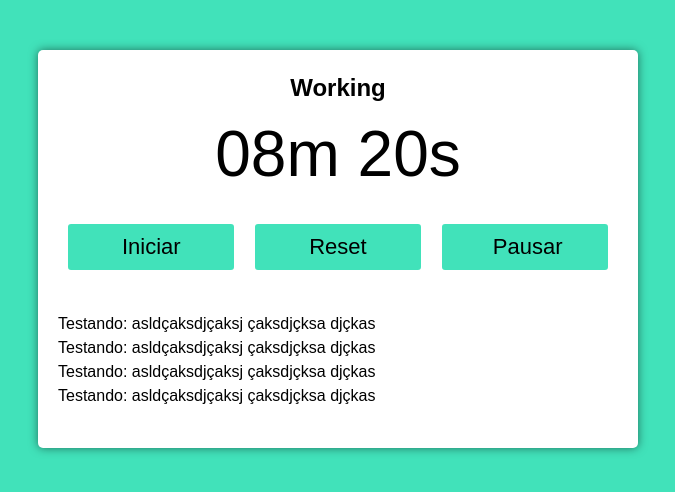
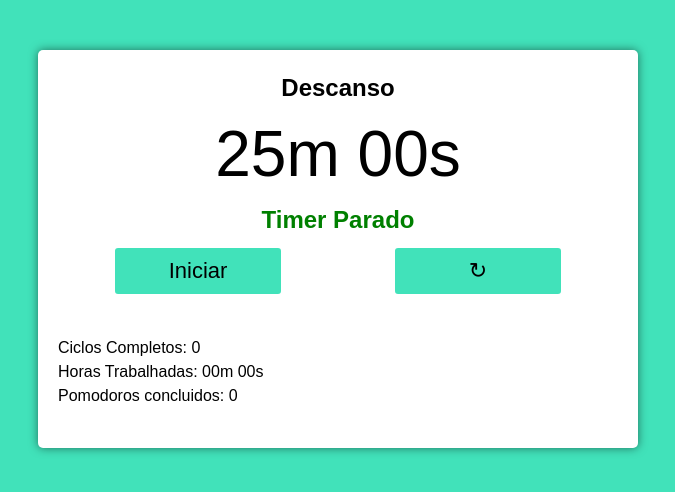
Before and after one commit to rodriguesrafaelm/pomodoro-typescript, a React (Create React App) app: page / in a window 1280 px wide. Shown: the top 492 px of the page, without its empty margins (302-977 px from the left). Built offline with nearby package versions, Linux system fonts and the light colour scheme.

Commit message:
first working version

```diff
--- a/src/App.tsx
+++ b/src/App.tsx
@@ -5,10 +5,10 @@ function App(): JSX.Element {
   return (
     <div className="container">
       <PomodoroTimer
-        pomodoroTime={500}
-        shortRestTime={50}
-        longRestTime={100}
-        cycles={0}
+        pomodoroTime={1500}
+        shortRestTime={300}
+        longRestTime={900}
+        cycles={4}
       />
     </div>
   );
--- a/src/components/pomodoro-timer.tsx
+++ b/src/components/pomodoro-timer.tsx
@@ -1,7 +1,15 @@
 import React, { useEffect } from 'react';
 import { useInterval } from '../hooks/useInterval';
+import { secondsToTime } from '../utils/seconds-to-time';
 import { Button } from './button';
 import { Timer } from './main-timer';
+// eslint-disable-next-line @typescript-eslint/no-var-requires
+const bellStart = require('../sounds/src_sounds_bell-start.mp3');
+// eslint-disable-next-line @typescript-eslint/no-var-requires
+const bellFinish = require('../sounds/src_sounds_bell-finish.mp3');
+
+const audioStartWorking = new Audio(bellStart);
+const audioStopWorking = new Audio(bellFinish);
 
 interface Props {
   pomodoroTime: number;
@@ -14,6 +22,15 @@ export function PomodoroTimer(props: Props) {
   const [mainTime, setMainTime] = React.useState(props.pomodoroTime);
   const [timeCounting, setTimeCounting] = React.useState(false);
   const [working, setWorking] = React.useState(false);
+  const [resting, setResting] = React.useState(false);
+  const [cyclesQtdManager, setCyclesQtdManager] = React.useState(
+    new Array(props.cycles - 1).fill(true),
+  );
+
+  const [completedCycles, setCompletedCycles] = React.useState(0);
+  const [fullWorkingTime] = React.useState(0);
+  const [numberOfPomodoros, setNumberOfPomodoros] = React.useState(0);
+
   useInterval(
     () => {
       setMainTime(mainTime - 1);
@@ -21,36 +38,78 @@ export function PomodoroTimer(props: Props) {
     timeCounting ? 1000 : null,
   );
 
-  useEffect(() => {
-    if (working) return document.body.classList.add('working');
-    return document.body.classList.remove('working');
-  });
-
   const configureWork = () => {
     setTimeCounting(true);
     setWorking(true);
+    setResting(false);
+    setMainTime(props.pomodoroTime);
+    audioStartWorking.play();
   };
 
-  const pauseWork = () => {
-    setTimeCounting(false);
+  const configureRest = (long: boolean) => {
+    setTimeCounting(true);
     setWorking(false);
+    setResting(true);
+
+    if (long) {
+      setMainTime(props.longRestTime);
+    } else {
+      setMainTime(props.shortRestTime);
+    }
+
+    audioStopWorking.play();
   };
+
+  useEffect(() => {
+    if (working) document.body.classList.add('working');
+    if (resting) document.body.classList.remove('working');
+    if (mainTime > 0) return;
+    if (working && cyclesQtdManager.length > 0) {
+      configureRest(false);
+      cyclesQtdManager.pop();
+    } else if (working && cyclesQtdManager.length == 0) {
+      configureRest(true);
+      setCyclesQtdManager(new Array(props.cycles - 1).fill(true));
+      setCompletedCycles(completedCycles + 1);
+    }
+    if (working) {
+      setNumberOfPomodoros(numberOfPomodoros + 1);
+    }
+    if (resting) configureWork();
+  }, [
+    working,
+    resting,
+    mainTime,
+    cyclesQtdManager,
+    numberOfPomodoros,
+    configureRest,
+    setCyclesQtdManager,
+    configureWork,
+    props.cycles,
+  ]);
 
   return (
     <div className="pomodoro">
-      <h2>Working</h2>
+      <h2>{working ? 'Trabalho' : 'Descanso'}</h2>
       <Timer mainTimer={mainTime} />
-
+      <h2 className="pause-message">{timeCounting ? '' : 'Timer Parado'}</h2>
       <div className="controls">
-        <Button text="Iniciar" onClick={() => configureWork()} />
-        <Button text="Reset" onClick={() => console.log('reset')} />
-        <Button text="Pausar" onClick={() => setTimeCounting(!timeCounting)} />
+        <Button
+          text="Iniciar"
+          className={working ? 'hidden' : ''}
+          onClick={() => configureWork()}
+        />
+        <Button
+          className={!working && !resting ? 'hidden' : ''}
+          text={timeCounting ? 'II' : '▷'}
+          onClick={() => setTimeCounting(!timeCounting)}
+        />
+        <Button text="↻" onClick={() => configureRest(false)} />
       </div>
       <div className="details">
-        <p>Testando: asldçaksdjçaksj çaksdjçksa djçkas</p>
-        <p>Testando: asldçaksdjçaksj çaksdjçksa djçkas</p>
-        <p>Testando: asldçaksdjçaksj çaksdjçksa djçkas</p>
-        <p>Testando: asldçaksdjçaksj çaksdjçksa djçkas</p>
+        <p>Ciclos Completos: {completedCycles}</p>
+        <p>Horas Trabalhadas: {secondsToTime(fullWorkingTime)} </p>
+        <p>Pomodoros concluidos: {numberOfPomodoros}</p>
       </div>
     </div>
   );
```
